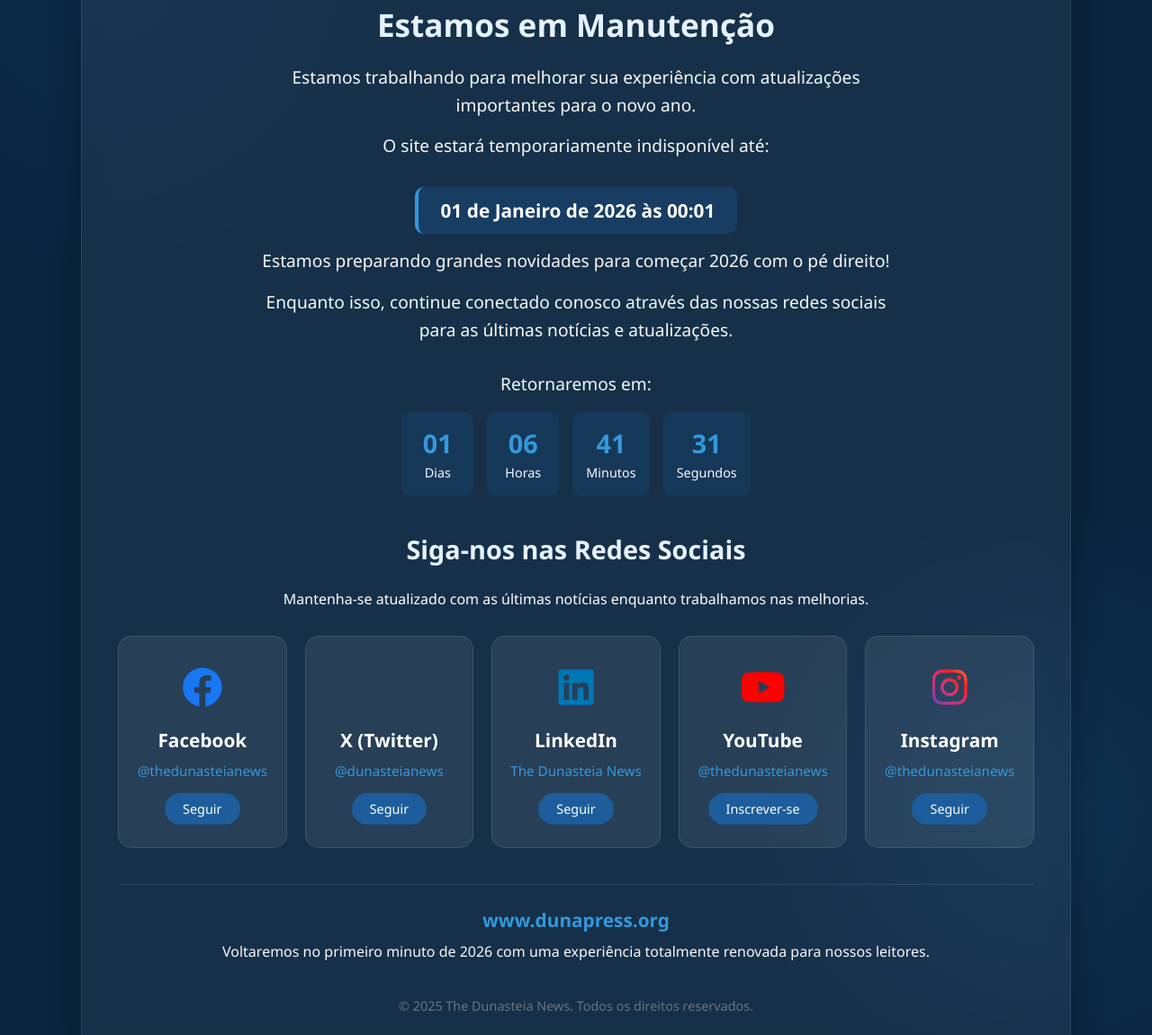
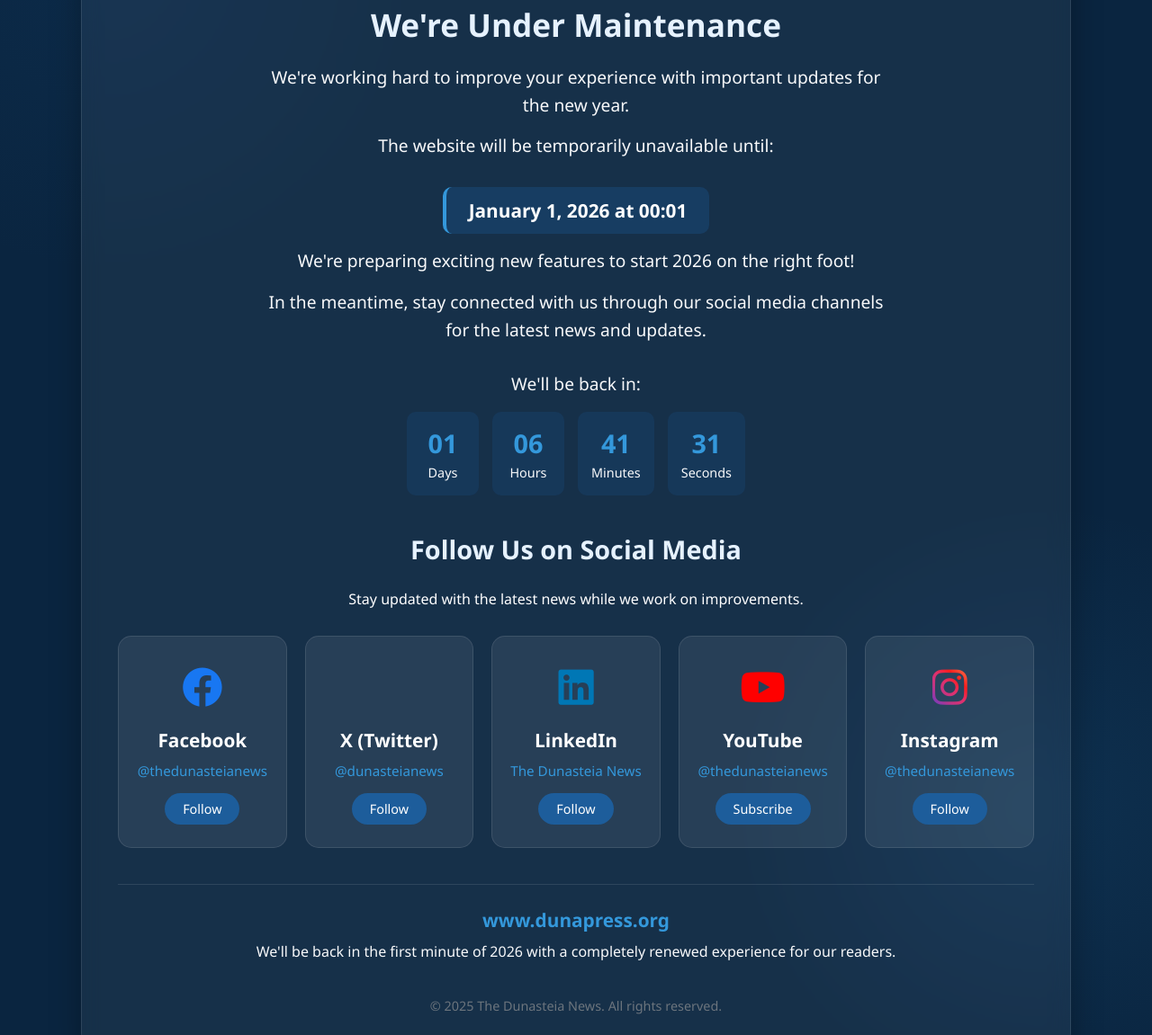
Before and after one commit to oslomeet/btimes, a plain HTML site: page index.html in a window 1280 px wide. Shown: the part 345-1496 px from the top of the page at 90% size. Drawn offline with Linux system fonts and the light colour scheme.

Commit message:
Update index.html

```diff
--- a/index.html
+++ b/index.html
@@ -1,9 +1,9 @@
 <!DOCTYPE html>
-<html lang="pt-BR">
+<html lang="en">
 <head>
     <meta charset="UTF-8">
     <meta name="viewport" content="width=device-width, initial-scale=1.0">
-    <title>The Dunasteia News - Em Manutenção</title>
+    <title>The Dunasteia News - Under Maintenance</title>
     <link rel="stylesheet" href="https://cdnjs.cloudflare.com/ajax/libs/font-awesome/6.4.0/css/all.min.css">
     <style>
         * {
@@ -252,7 +252,7 @@
             color: var(--gray-dark);
         }
 
-        /* Responsividade */
+        /* Responsive Design */
         @media (max-width: 768px) {
             .maintenance-container {
                 padding: 30px 20px;
@@ -332,43 +332,43 @@
         </div>
 
         <div class="maintenance-message">
-            <h2>Estamos em Manutenção</h2>
-            <p>Estamos trabalhando para melhorar sua experiência com atualizações importantes para o novo ano.</p>
-            <p>O site estará temporariamente indisponível até:</p>
+            <h2>We're Under Maintenance</h2>
+            <p>We're working hard to improve your experience with important updates for the new year.</p>
+            <p>The website will be temporarily unavailable until:</p>
 
             <div class="date-highlight">
-                01 de Janeiro de 2026 às 00:01
+                January 1, 2026 at 00:01
             </div>
 
-            <p>Estamos preparando grandes novidades para começar 2026 com o pé direito!</p>
-            <p>Enquanto isso, continue conectado conosco através das nossas redes sociais para as últimas notícias e atualizações.</p>
+            <p>We're preparing exciting new features to start 2026 on the right foot!</p>
+            <p>In the meantime, stay connected with us through our social media channels for the latest news and updates.</p>
 
             <div class="countdown">
-                <p>Retornaremos em:</p>
+                <p>We'll be back in:</p>
                 <div class="countdown-container">
                     <div class="countdown-unit">
                         <span id="countdown-days" class="countdown-number">00</span>
-                        <span class="countdown-label">Dias</span>
+                        <span class="countdown-label">Days</span>
                     </div>
                     <div class="countdown-unit">
                         <span id="countdown-hours" class="countdown-number">00</span>
-                        <span class="countdown-label">Horas</span>
+                        <span class="countdown-label">Hours</span>
                     </div>
                     <div class="countdown-unit">
                         <span id="countdown-minutes" class="countdown-number">00</span>
-                        <span class="countdown-label">Minutos</span>
+                        <span class="countdown-label">Minutes</span>
                     </div>
                     <div class="countdown-unit">
                         <span id="countdown-seconds" class="countdown-number">00</span>
-                        <span class="countdown-label">Segundos</span>
+                        <span class="countdown-label">Seconds</span>
                     </div>
                 </div>
             </div>
         </div>
 
         <div class="social-section">
-            <h3>Siga-nos nas Redes Sociais</h3>
-            <p>Mantenha-se atualizado com as últimas notícias enquanto trabalhamos nas melhorias.</p>
+            <h3>Follow Us on Social Media</h3>
+            <p>Stay updated with the latest news while we work on improvements.</p>
 
             <div class="social-grid">
                 <div class="social-card facebook">
@@ -377,7 +377,7 @@
                     </div>
                     <div class="social-name">Facebook</div>
                     <div class="social-handle">@thedunasteianews</div>
-                    <a href="https://www.facebook.com/thedunasteianews" target="_blank" class="social-link">Seguir</a>
+                    <a href="https://www.facebook.com/thedunasteianews" target="_blank" class="social-link">Follow</a>
                 </div>
 
                 <div class="social-card twitter">
@@ -386,7 +386,7 @@
                     </div>
                     <div class="social-name">X (Twitter)</div>
                     <div class="social-handle">@dunasteianews</div>
-                    <a href="https://x.com/dunasteianews" target="_blank" class="social-link">Seguir</a>
+                    <a href="https://x.com/dunasteianews" target="_blank" class="social-link">Follow</a>
                 </div>
 
                 <div class="social-card linkedin">
@@ -395,7 +395,7 @@
                     </div>
                     <div class="social-name">LinkedIn</div>
                     <div class="social-handle">The Dunasteia News</div>
-                    <a href="https://www.linkedin.com/showcase/thedunasteianews" target="_blank" class="social-link">Seguir</a>
+                    <a href="https://www.linkedin.com/showcase/thedunasteianews" target="_blank" class="social-link">Follow</a>
                 </div>
 
                 <div class="social-card youtube">
@@ -404,7 +404,7 @@
                     </div>
                     <div class="social-name">YouTube</div>
                     <div class="social-handle">@thedunasteianews</div>
-                    <a href="https://www.youtube.com/@thedunasteianews" target="_blank" class="social-link">Inscrever-se</a>
+                    <a href="https://www.youtube.com/@thedunasteianews" target="_blank" class="social-link">Subscribe</a>
                 </div>
 
                 <div class="social-card instagram">
@@ -413,65 +413,65 @@
                     </div>
                     <div class="social-name">Instagram</div>
                     <div class="social-handle">@thedunasteianews</div>
-                    <a href="https://www.instagram.com/thedunasteianews" target="_blank" class="social-link">Seguir</a>
+                    <a href="https://www.instagram.com/thedunasteianews" target="_blank" class="social-link">Follow</a>
                 </div>
             </div>
         </div>
 
         <div class="website-info">
             <div class="website-url">www.dunapress.org</div>
-            <p>Voltaremos no primeiro minuto de 2026 com uma experiência totalmente renovada para nossos leitores.</p>
+            <p>We'll be back in the first minute of 2026 with a completely renewed experience for our readers.</p>
         </div>
 
         <div class="footer">
-            <p>&copy; 2025 The Dunasteia News. Todos os direitos reservados.</p>
+            <p>&copy; 2025 The Dunasteia News. All rights reserved.</p>
         </div>
     </div>
 
     <script>
-        // Configuração da data alvo: 01 de janeiro de 2026 às 00:01
+        // Target date configuration: January 1, 2026 at 00:01
         const targetDate = new Date('January 1, 2026 00:01:00').getTime();
 
-        // Função para atualizar a contagem regressiva
+        // Function to update the countdown
         function updateCountdown() {
             const now = new Date().getTime();
             const timeLeft = targetDate - now;
 
-            // Se o tempo já passou
+            // If time has already passed
             if (timeLeft < 0) {
                 document.getElementById('countdown-days').textContent = "00";
                 document.getElementById('countdown-hours').textContent = "00";
                 document.getElementById('countdown-minutes').textContent = "00";
                 document.getElementById('countdown-seconds').textContent = "00";
 
-                // Atualizar mensagem
-                document.querySelector('.countdown p').innerHTML = "Estamos de volta! <br>O site está disponível novamente.";
+                // Update message
+                document.querySelector('.countdown p').innerHTML = "We're back! <br>The website is available again.";
                 return;
             }
 
-            // Cálculos para dias, horas, minutos e segundos
+            // Calculations for days, hours, minutes and seconds
             const days = Math.floor(timeLeft / (1000 * 60 * 60 * 24));
             const hours = Math.floor((timeLeft % (1000 * 60 * 60 * 24)) / (1000 * 60 * 60));
             const minutes = Math.floor((timeLeft % (1000 * 60 * 60)) / (1000 * 60));
             const seconds = Math.floor((timeLeft % (1000 * 60)) / 1000);
 
-            // Atualizar os elementos HTML
+            // Update HTML elements
             document.getElementById('countdown-days').textContent = days.toString().padStart(2, '0');
             document.getElementById('countdown-hours').textContent = hours.toString().padStart(2, '0');
             document.getElementById('countdown-minutes').textContent = minutes.toString().padStart(2, '0');
             document.getElementById('countdown-seconds').textContent = seconds.toString().padStart(2, '0');
 
-            // Atualizar a mensagem se faltar menos de 24 horas
+            // Update message if less than 24 hours remain
             if (days === 0 && hours < 24) {
-                document.querySelector('.countdown p').textContent = "Retornaremos em menos de 24 horas!";
+                document.querySelector('.countdown p').textContent = "We'll be back in less than 24 hours!";
             }
         }
 
-        // Atualizar a contagem regressiva a cada segundo
+        // Update countdown every second
         setInterval(updateCountdown, 1000);
-        updateCountdown(); // Chamar uma vez imediatamente
+        updateCountdown(); // Call once immediately
 
-        // Adicionar efeito de hover dinâmico aos cards
+        // Add dynamic hover effect to cards
         document.querySelectorAll('.social-card').forEach(card => {
             card.addEventListener('mouseenter', function() {
                 this.style.transform = 'translateY(-10px)';
@@ -482,10 +482,10 @@
             });
         });
 
-        // Adicionar efeito de clique nos links sociais
+        // Add click effect to social links
         document.querySelectorAll('.social-link').forEach(link => {
             link.addEventListener('click', function() {
-                // Animação de clique
+                // Click animation
                 this.style.transform = 'scale(0.95)';
                 setTimeout(() => {
                     this.style.transform = 'scale(1.05)';
```
